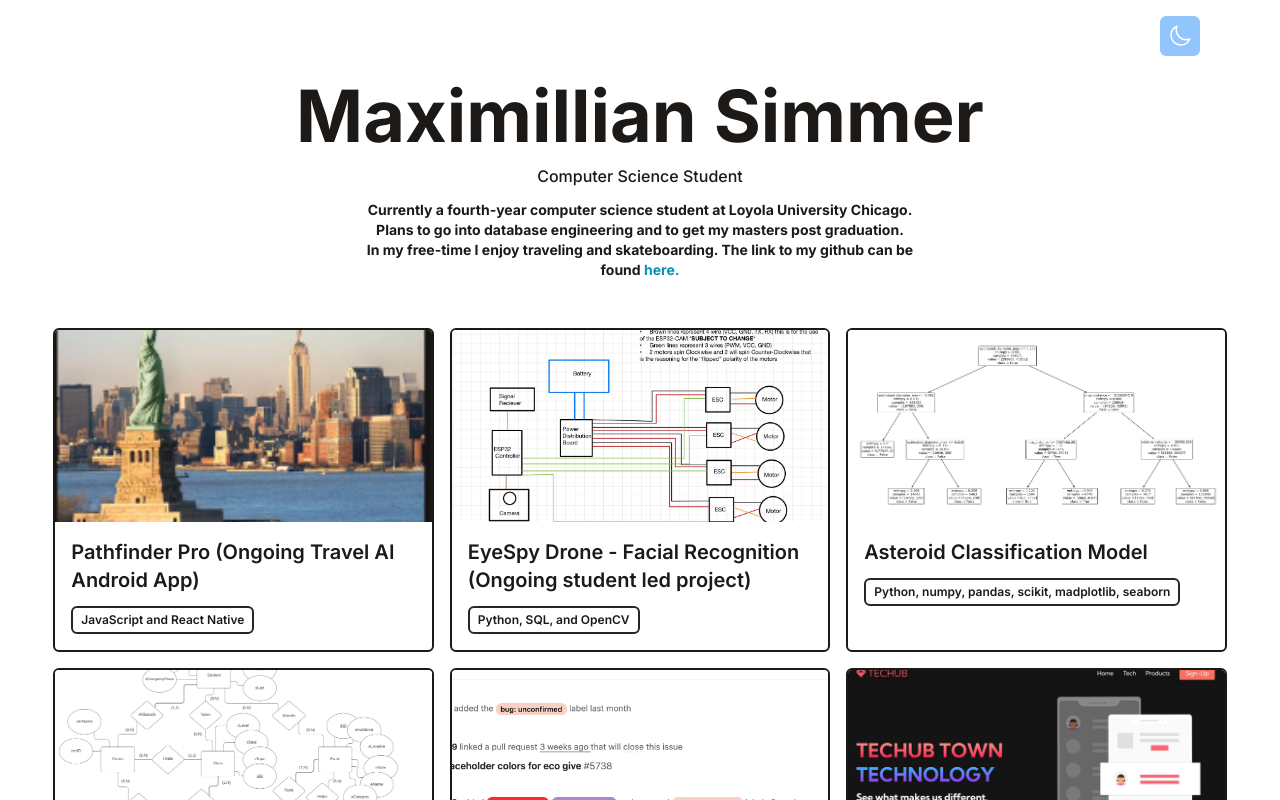
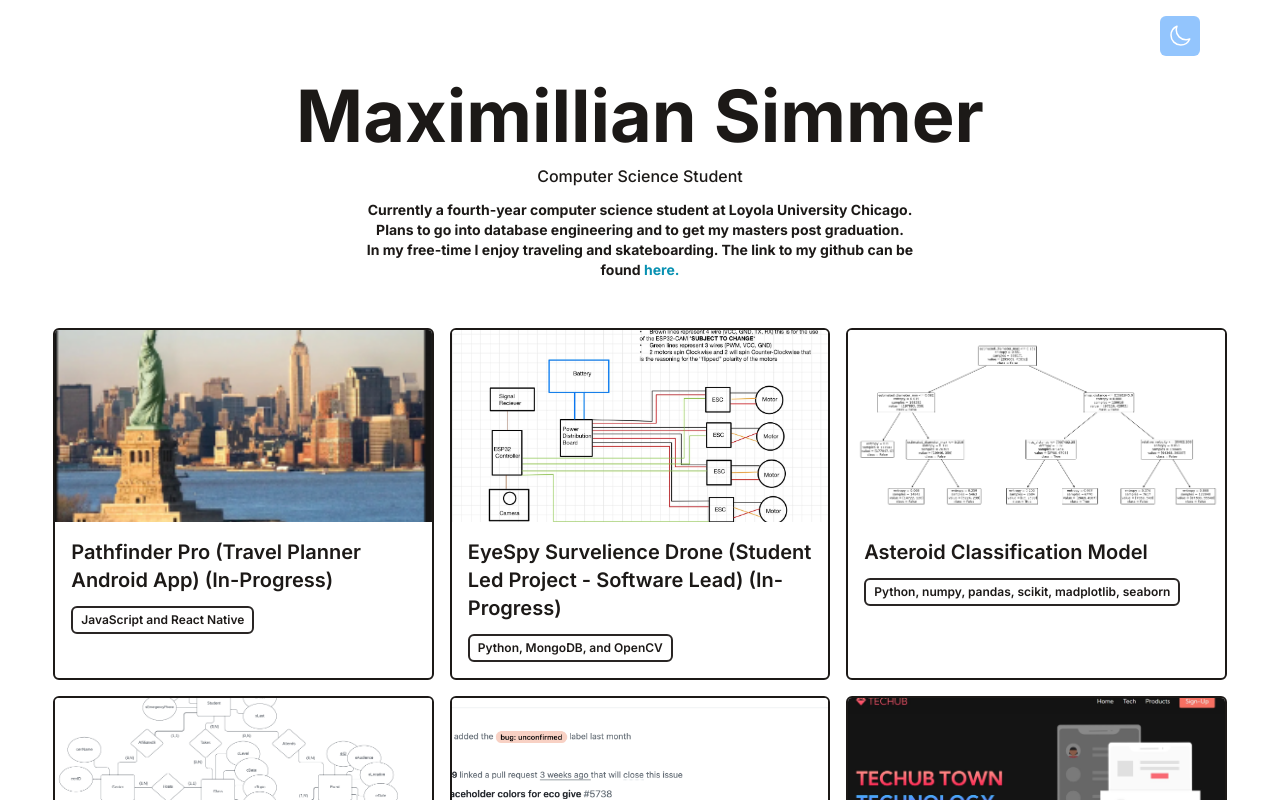
Before and after one commit to maxSimmer/maximilliansimmer.com, a React (Vite) app: page / in a window 1280 px wide. Shown: the top 800 px of the page. Built offline with nearby package versions, Linux system fonts and the light colour scheme.

Commit message:
update titles

```diff
--- a/src/data/portfolio.js
+++ b/src/data/portfolio.js
@@ -1,16 +1,16 @@
  export default [
 
     {
-        title: 'Pathfinder Pro (Ongoing Travel AI Android App)',
+        title: 'Pathfinder Pro (Travel Planner Android App) (In-Progress)',
         imgUrl: '/assets/travelAppIMG.png',
         stack: ['JavaScript and React Native'],
         link: 'https://github.com/cmvasquez/TravelApp-322',
     },
 
     {
-        title: 'EyeSpy Drone - Facial Recognition (Ongoing student led project)',
+        title: 'EyeSpy Survelience Drone (Student Led Project - Software Lead) (In-Progress)',
         imgUrl: '/assets/dronePortIMG.jpg',
-        stack: ['Python, SQL, and OpenCV'],
+        stack: ['Python, MongoDB, and OpenCV'],
         link: '',
     },
 
```
